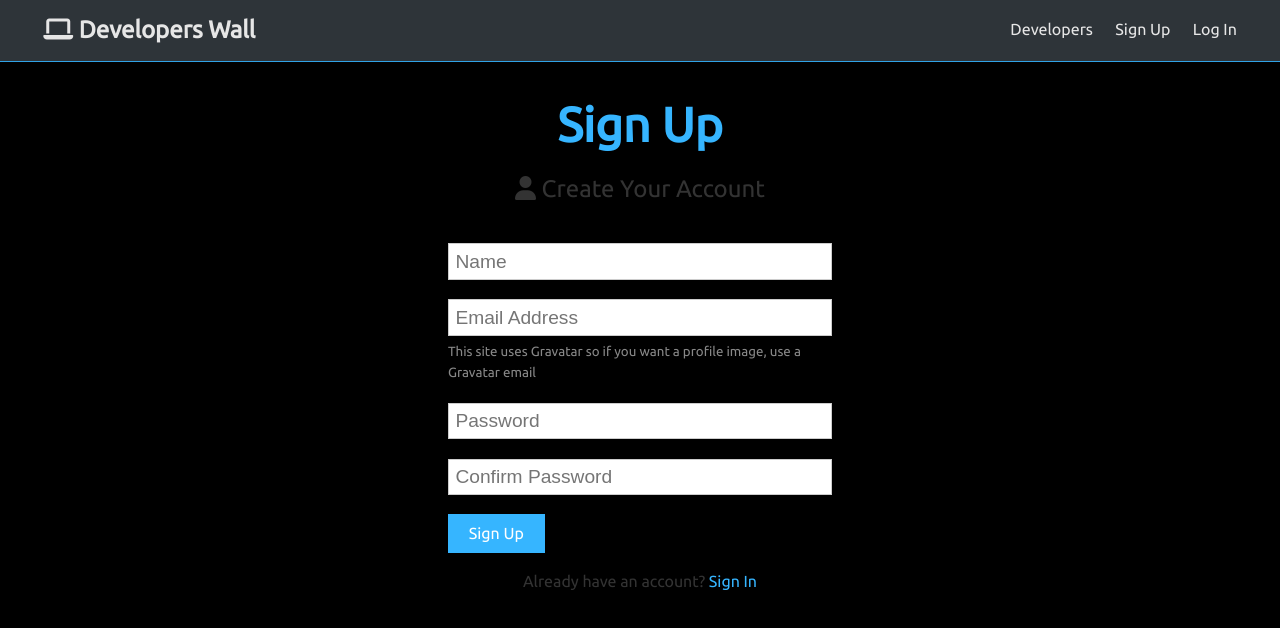
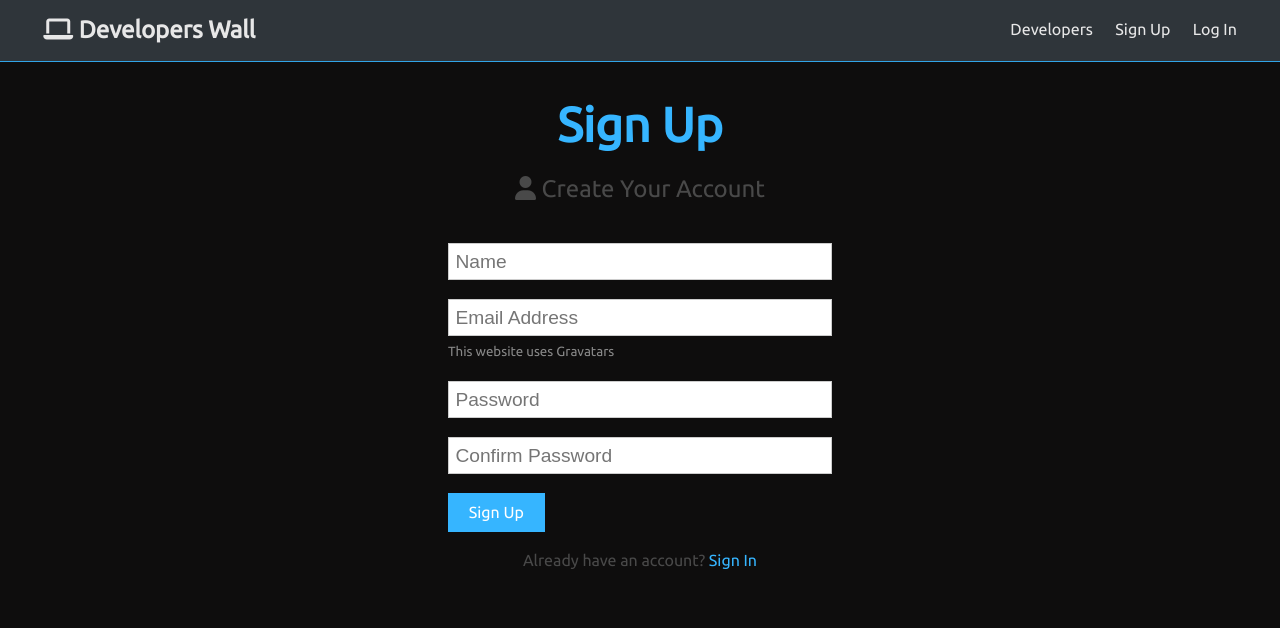
Before and after one commit to richardmf9425/DevelopersWall, a React (Create React App) app in the folder client/: page /signup in a window 1280 px wide. Shown: the top 628 px of the page. Built offline with nearby package versions, Linux system fonts and the light colour scheme.

Commit message:
fixed css background and text color contrast

```diff
--- a/client/src/App.css
+++ b/client/src/App.css
@@ -18,9 +18,9 @@ body {
   font-family: 'Ubuntu', sans-serif;
   font-size: 1rem;
   line-height: 1.6;
-  background-color: #000;
-  ;
-  color: #333;
+  background-color: rgb(14, 13, 13);
+
+  color: rgb(73, 73, 73);
 }
 
 a {
--- a/client/src/components/auth/SignUp.js
+++ b/client/src/components/auth/SignUp.js
@@ -45,9 +45,7 @@ const SignUp = () => {
 							onChange={(e) => onChange(e)}
 							required
 						/>
-						<small className="form-text">
-							This site uses Gravatar so if you want a profile image, use a Gravatar email
-						</small>
+						<small className="form-text">This website uses Gravatars</small>
 					</div>
 					<div className="form-group">
 						<input
```
